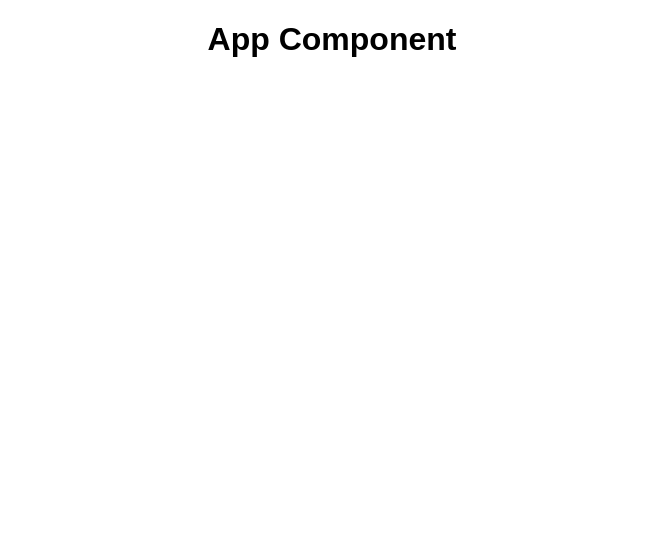
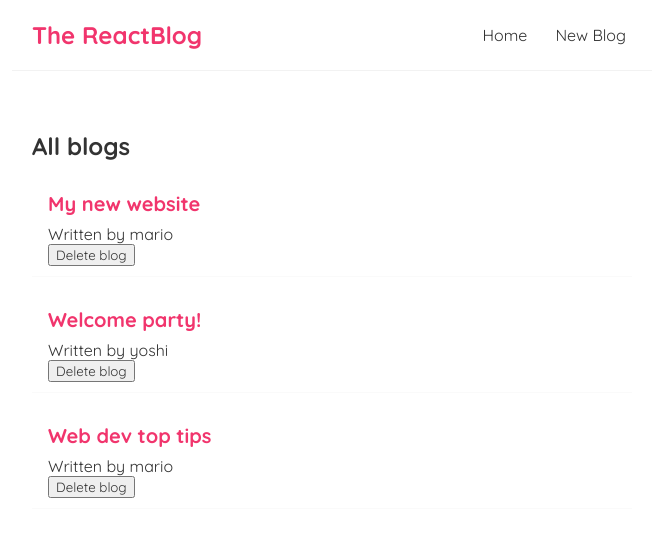
Before and after one commit to eaborodkin/react_blog, a React (Create React App) app: page / in a window 1280 px wide. Shown: the top 536 px of the page, without its empty margins (308-964 px from the left). Built offline with nearby package versions, Linux system fonts and the light colour scheme.

Commit message:
Navbar component and usage added. Home component created. BlogList component created and placed into the Home component. Blog deleting functionality implemented.

```diff
--- a/src/App.css
+++ /dev/null
@@ -1,24 +0,0 @@
-.App {
-  text-align: center;
-}
-
-.App-logo {
-  animation: App-logo-spin infinite 2s linear;
-  height: 80px;
-}
-
-.App-header {
-  background-color: #222;
-  height: 150px;
-  padding: 20px;
-  color: white;
-}
-
-.App-intro {
-  font-size: large;
-}
-
-@keyframes App-logo-spin {
-  from { transform: rotate(0deg); }
-  to { transform: rotate(360deg); }
-}
--- a/src/App.js
+++ b/src/App.js
@@ -1,16 +1,18 @@
-import React, { Component } from 'react';
-import './App.css';
+import React, {Component} from "react";
+import Navbar from "./Navbar"
+import Home from "./Home";
 
 class App extends Component {
     render() {
         return (
             <div className="App">
+                <Navbar/>
                 <div className="content">
-            <h1>App Component</h1>
+                    <Home/>
                 </div>
             </div>
-    );
+        )
     }
 }
 
-export default App;
+export default App
--- /dev/null
+++ b/src/BlogList.js
@@ -0,0 +1,17 @@
+const BlogList = ({blogs, title, handleDelete}) => {
+
+    return (
+        <div className="blog-list">
+            <h2>{title}</h2>
+            {blogs.map((blog) => (
+                <div className="blog-preview" key={blog.id}>
+                    <h2>{blog.title}</h2>
+                    <p>Written by {blog.author}</p>
+                    <button onClick={() => handleDelete(blog.id)}>Delete blog</button>
+                </div>
+            ))}
+        </div>
+    )
+}
+
+export default BlogList
--- /dev/null
+++ b/src/Home.js
@@ -0,0 +1,22 @@
+import {useState} from "react";
+import BlogList from "./BlogList";
+
+const Home = () => {
+    const [blogs, setBlogs] = useState([
+        { title: 'My new website', body: 'lorem ipsum...', author: 'mario', id: 1 },
+        { title: 'Welcome party!', body: 'lorem ipsum...', author: 'yoshi', id: 2 },
+        { title: 'Web dev top tips', body: 'lorem ipsum...', author: 'mario', id: 3 }
+    ])
+
+    const handleDelete = (id) => {
+        const newBlogs = blogs.filter((blog) => blog.id !== id)
+        setBlogs(newBlogs)
+    }
+
+    return (
+        <div className="home">
+            <BlogList blogs={blogs} title="All blogs" handleDelete={handleDelete} />
+        </div>
+    )
+}
+export default Home
--- /dev/null
+++ b/src/Navbar.js
@@ -0,0 +1,12 @@
+const Navbar = () => {
+    return (
+        <nav className="navbar">
+            <h1>The ReactBlog</h1>
+            <div className="links">
+                <a href="/">Home</a>
+                <a href="/create">New Blog</a>
+            </div>
+        </nav>
+    )
+}
+export default Navbar
--- a/src/index.css
+++ b/src/index.css
@@ -1,5 +1,50 @@
-body {
-  margin: 0;
-  padding: 0;
-  font-family: sans-serif;
+@import url('https://fonts.googleapis.com/css2?family=Quicksand:wght@300;400;500;600;700&display=swap');
+
+/* base styles */
+* {
+    margin: 0;
+    font-family: "Quicksand", serif;
+    color: #333;
 }
+.navbar {
+    padding: 20px;
+    display: flex;
+    align-items: center;
+    max-width: 600px;
+    margin: 0 auto;
+    border-bottom: 1px solid #f2f2f2;
+}
+.navbar h1 {
+    color: #f1356d;
+}
+.navbar .links {
+    margin-left: auto;
+}
+.navbar a {
+    margin-left: 16px;
+    text-decoration: none;
+    padding: 6px;
+}
+.navbar a:hover {
+    color: #f1356d;
+}
+.content {
+    max-width: 600px;
+    margin: 40px auto;
+    padding: 20px;
+}
+
+/* blog previews / list */
+.blog-preview {
+    padding: 10px 16px;
+    margin: 20px 0;
+    border-bottom: 1px solid #fafafa;
+}
+.blog-preview:hover {
+    box-shadow: 1px 3px 5px rgba(0,0,0,0.1);
+}
+.blog-preview h2 {
+    font-size: 20px;
+    color: #f1356d;
+    margin-bottom: 8px;
+}
```
Also changed, not shown: package.json (+16 -2 lines), 1 other file (tests, documents, lock files or other folders). Lines whose indentation alone changed are shown as unchanged.
